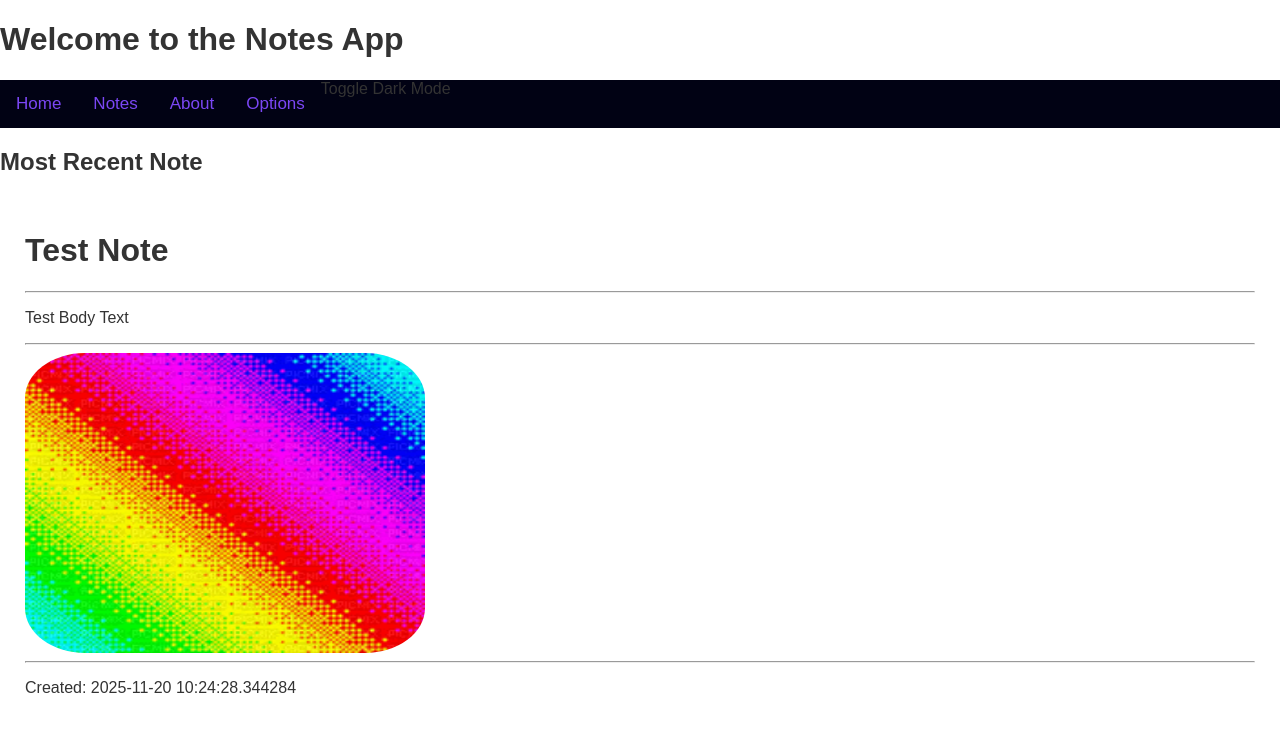
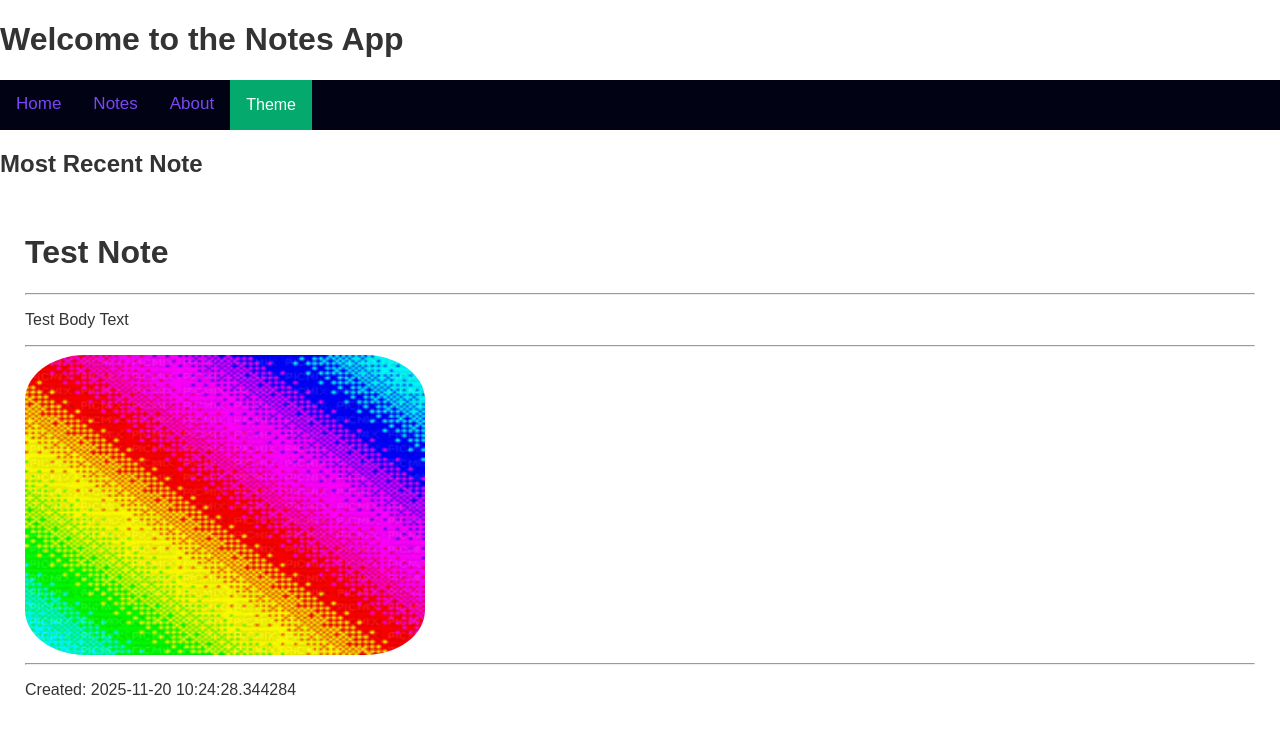
Before and after one commit to Esmith935/Notes-web-app, a Flask app: page / in a window 1280 px wide. Shown: the top 729 px of the page. Run offline with Flask 3, Linux system fonts and the light colour scheme; data comes from the database, SQL or seed files in the repository.

Commit message:
added styling for the dropdown

```diff
--- a/static/styles.css
+++ b/static/styles.css
@@ -54,3 +54,47 @@ body {
         background: #1e1e1e;
     }
 }
+
+/* --- Dropdown Menu Styling --- */
+
+/* Dropdown Button */
+.dropbtn {
+  background-color: #04AA6D;
+  color: white;
+  padding: 16px;
+  font-size: 16px;
+  border: none;
+}
+
+/* The container <div> - needed to position the dropdown content */
+.dropdown {
+  position: relative;
+  display: inline-block;
+}
+
+/* Dropdown Content (Hidden by Default) */
+.dropdown-content {
+  display: none;
+  position: absolute;
+  background-color: #f1f1f1;
+  min-width: 160px;
+  box-shadow: 0px 8px 16px 0px rgba(0,0,0,0.2);
+  z-index: 1;
+}
+
+/* Links inside the dropdown */
+.dropdown-content a {
+  color: black;
+  padding: 12px 16px;
+  text-decoration: none;
+  display: block;
+}
+
+/* Change color of dropdown links on hover */
+.dropdown-content a:hover {background-color: #ddd;}
+
+/* Show the dropdown menu on hover */
+.dropdown:hover .dropdown-content {display: block;}
+
+/* Change the background color of the dropdown button when the dropdown content is shown */
+.dropdown:hover .dropbtn {background-color: #3e8e41;}
--- a/templates/home.html
+++ b/templates/home.html
@@ -15,16 +15,13 @@
         <a href="{{ url_for('notes') }}">Notes</a>
         <a href="{{ url_for('about') }}">About</a>
 
-        <dropdown>
-            <a href="#">Options</a>
-                <div class="dropdown-content">
-                    <buttoon onclick ="toggleDarkMode()">Toggle Dark Mode</button>
-                    <script>
-                        function toggleDarkMode() {
-                        document.body.classList.toggle("dark-mode"); }
-                    </script>
-                </div>
-        </dropdown>
+        <div class="dropdown">
+            <button class="dropbtn">Theme</button>
+            <div class="dropdown-content">
+                <a href="#" onclick="document.body.classList.remove('dark-mode'); return false;">Light Mode</a>
+                <a href="#" onclick="document.body.classList.add('dark-mode'); return false;">Dark Mode</a>
+            </div>
+        </div>
 
     </nav>
 
```
